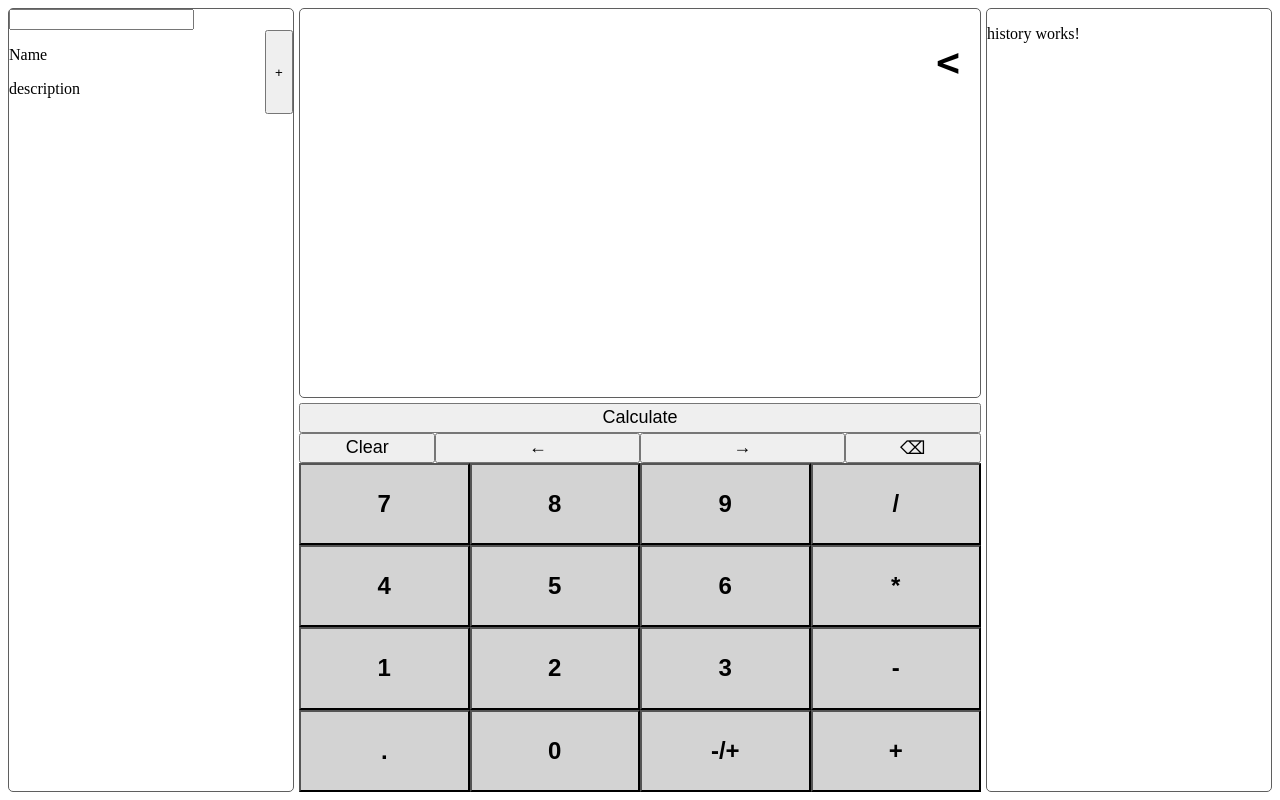
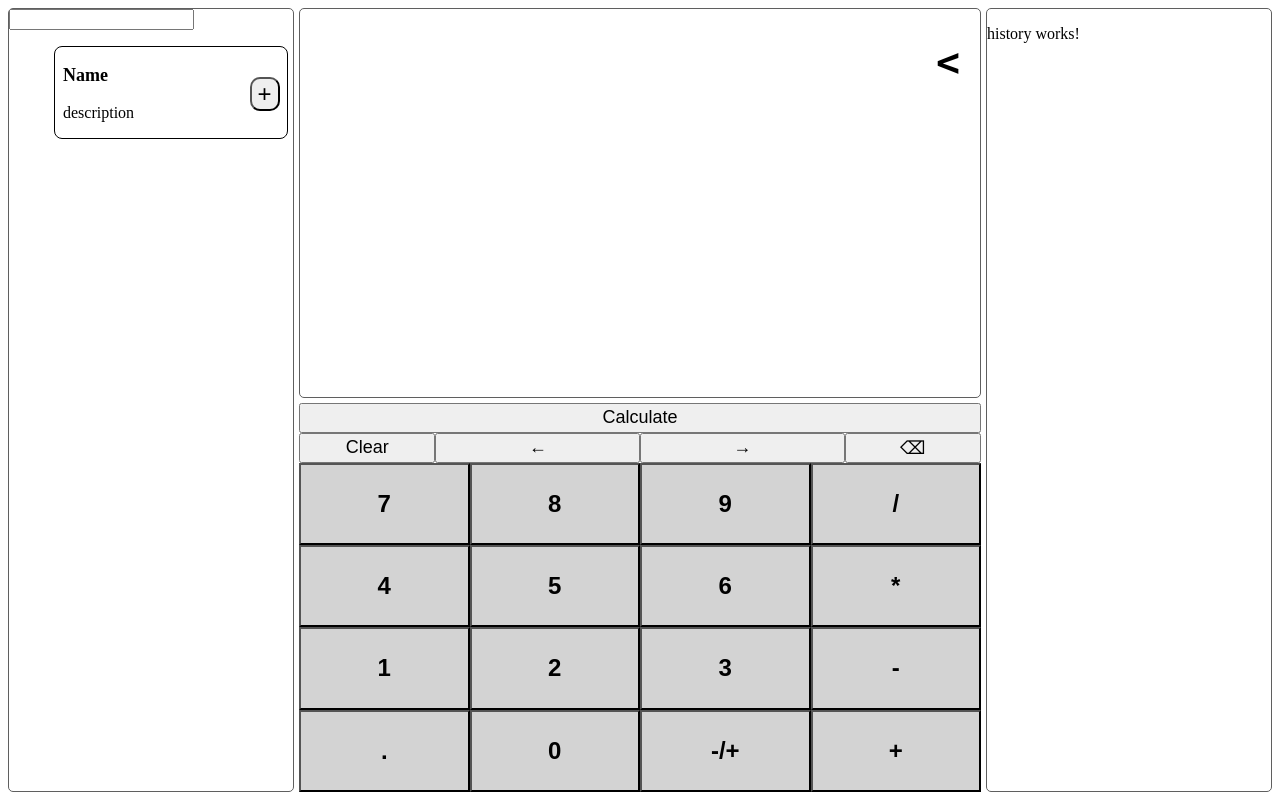
Before and after one commit to Nanojaw/WebCalculator, an Angular app in the folder frontend/WebCalculator/: page / in a window 1280 px wide. Built offline with nearby package versions, Linux system fonts and the light colour scheme.

Commit message:
more work on functions

```diff
--- a/frontend/WebCalculator/src/app/app.component.ts
+++ b/frontend/WebCalculator/src/app/app.component.ts
@@ -40,7 +40,9 @@ export class AppComponent {
   }
 
   calculate() {
+
     alert(this.expression);
+    wasm.parse_regular_stuff("1 + 1");
   }
 
   move(direction: boolean) {
--- a/frontend/WebCalculator/src/app/function/function.component.html
+++ b/frontend/WebCalculator/src/app/function/function.component.html
@@ -3,5 +3,7 @@
     <p id="function-name">{{name}}</p>
     <p id="function-description">{{description}}</p>
   </div>
-  <button id="add-to-expression">+</button>
+  <div id="add-container">
+    <button id="add-to-expression">+</button>
+  </div>
 </div>
--- a/frontend/WebCalculator/src/app/function/function.component.scss
+++ b/frontend/WebCalculator/src/app/function/function.component.scss
@@ -1,20 +1,33 @@
 #main-container {
+  margin: 5px;
   display: flex;
+
+  border: thin solid black;
+  border-radius: 8px;
 }
 
 #info-box {
-  width: 90%;
+  width: 80%;
+  margin-left: 8px;
 }
 
 #function-name {
-
+  font-size: large;
+  font-weight: bold;
 }
 
 #function-description {
+}
 
+#add-container {
+  width: 20%;
+  text-align: center;
 }
 
 #add-to-expression {
-  width: 10%;
-  // TODO: Fix button taking up entire space of main-container
+  margin-top: 30px;
+
+  font-size: x-large;
+
+  border-radius: 10px;
 }
--- a/frontend/WebCalculator/src/app/search/search.component.html
+++ b/frontend/WebCalculator/src/app/search/search.component.html
@@ -1,2 +1,4 @@
 <input name="search-input">
-<app-function></app-function>
+<menu>
+  <app-function></app-function>
+</menu>
--- a/frontend/WebCalculator/src/app/search/search.component.ts
+++ b/frontend/WebCalculator/src/app/search/search.component.ts
@@ -7,7 +7,8 @@ import { Component, OnInit } from '@angular/core';
 })
 export class SearchComponent implements OnInit {
 
-  constructor() { }
+  constructor() {
+  }
 
   ngOnInit(): void {
   }
```
Also changed, not shown: frontend/WebCalculator/src/app/function/functions.json (deleted, +0 -12 lines).
